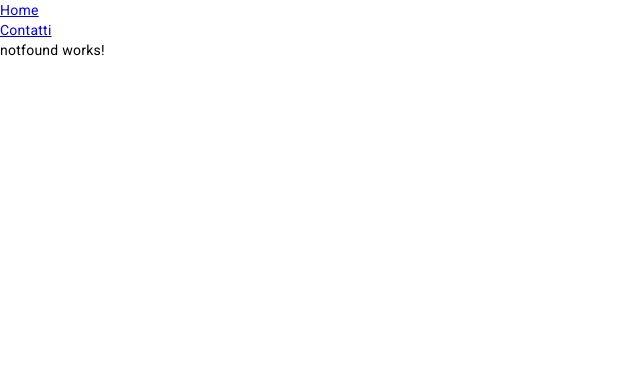
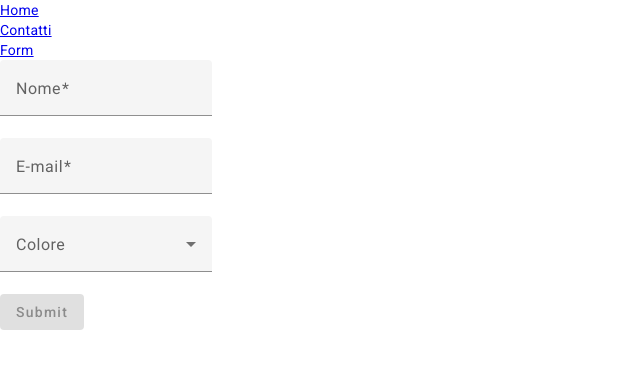
Before and after one commit to hershellayton95/studing_angular, an Angular app: page /form in a window 1280 px wide. Before the commit this address led to /404. Shown: the top 368 px of the page, without its empty margins (0-640 px from the left). Built offline with nearby package versions, Linux system fonts and the light colour scheme.

Commit message:
form-template-driver

```diff
--- a/src/app/app-routing.module.ts
+++ b/src/app/app-routing.module.ts
@@ -3,6 +3,7 @@ import { RouterModule, Routes } from '@angular/router';
 import { AuthGuard } from './auth/auth.guard';
 import { ContattiComponent } from './componenti/contatti/contatti.component';
 import { ContattoComponent } from './componenti/contatto/contatto.component';
+import { FormComponent } from './componenti/form/form.component';
 import { HomeComponent } from './componenti/home/home.component';
 import { NotfoundComponent } from './componenti/notfound/notfound.component';
 
@@ -20,6 +21,7 @@ const routes: Routes = [
       },
     ],
   },
+  { path: 'form', component: FormComponent },
   { path: '404', component: NotfoundComponent },
   { path: '**', redirectTo: '404' },
 ];
--- a/src/app/app.component.html
+++ b/src/app/app.component.html
@@ -1,4 +1,5 @@
 <a routerLink="/">Home</a><br />
 <a routerLink="/contatti">Contatti</a><br />
+<a routerLink="/form">Form</a><br />
 
 <router-outlet></router-outlet>
--- /dev/null
+++ b/src/app/componenti/form/form.component.css
@@ -0,0 +1,5 @@
+form {
+  display: flex;
+  flex-direction: column;
+  align-items: flex-start;
+}
--- /dev/null
+++ b/src/app/componenti/form/form.component.html
@@ -0,0 +1,18 @@
+<form #homeform="ngForm" (ngSubmit)="onSubmit(homeform)">
+    <mat-form-field appearance="fill">
+        <mat-label>Nome</mat-label>
+        <input matInput type="text" name="nome" ngModel required>
+    </mat-form-field>
+    <mat-form-field appearance="fill">
+        <mat-label>E-mail</mat-label>
+        <input matInput type="email" name="email" ngModel required email>
+    </mat-form-field>
+    <mat-form-field appearance="fill">
+        <mat-label>Colore</mat-label>
+        <mat-select name="colore" ngModel>
+            <mat-option value="red">Red</mat-option>
+            <mat-option value="blue">Blue</mat-option>
+        </mat-select>
+    </mat-form-field>
+    <button mat-raised-button color="primary" type="submit" [disabled]="!homeform.valid">Submit</button>
+</form>
--- /dev/null
+++ b/src/app/componenti/form/form.component.ts
@@ -0,0 +1,13 @@
+import { Component } from '@angular/core';
+import { NgForm } from '@angular/forms';
+
+@Component({
+  selector: 'app-form',
+  templateUrl: './form.component.html',
+  styleUrls: ['./form.component.css'],
+})
+export class FormComponent {
+  onSubmit(form: NgForm) {
+    console.log(form);
+  }
+}
```
Also changed, not shown: src/app/app.module.ts (+25 -2 lines), 1 other file (tests, documents, lock files or other folders).
